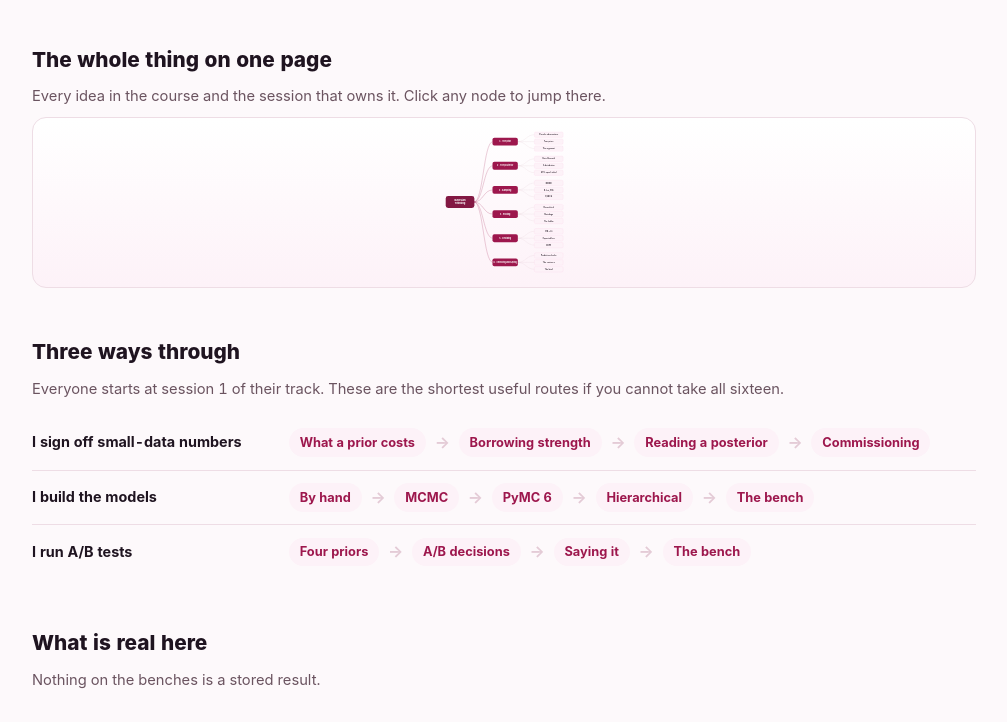
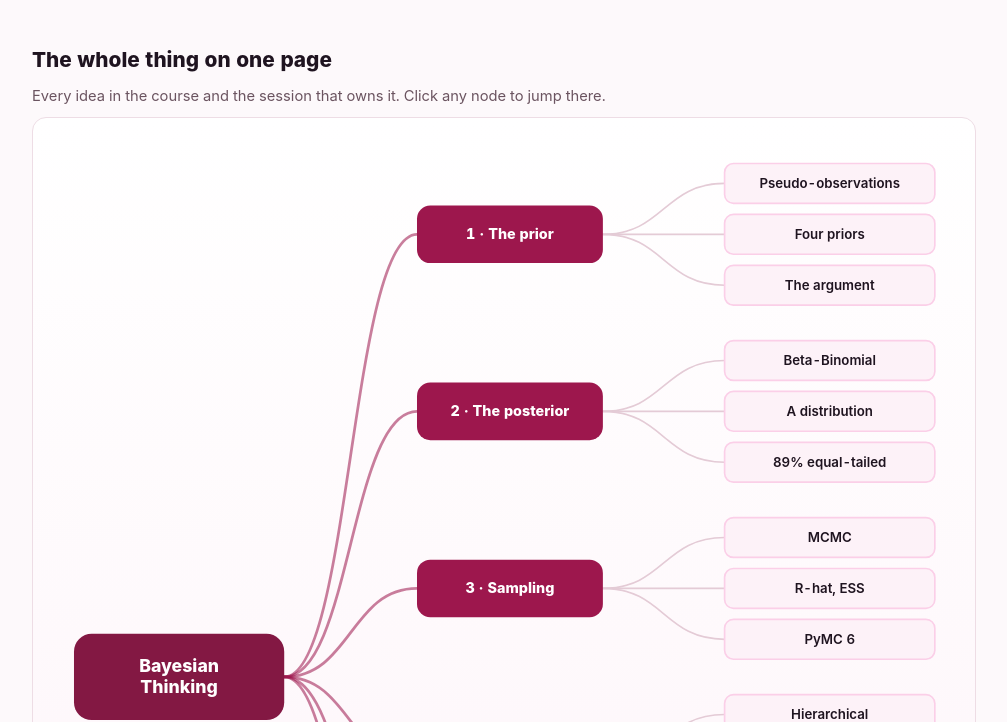
Before and after one commit to phoebefu6/learn-bayesian-with-phoebe, a plain HTML site: page index.html in a window 1280 px wide. Shown: the part 2610-3332 px from the top of the page, without its empty margins (136-1143 px from the left). Drawn offline with Linux system fonts and the light colour scheme.

Commit message:
Fix the knowledge map: mount into a div, not an svg
mindmap.js builds its own <svg> and appends it to #mindmap, so the mount
point has to be a plain element. Mounting into an <svg> nested one svg
inside another, which has no intrinsic size and collapsed the whole map
to 150px tall: every node rendered, none of it readable.

The other 112 course repos already use <div id="mindmap">.

```diff
--- a/index.html
+++ b/index.html
@@ -218,7 +218,7 @@
   <section class="section mm-section">
     <h2>The whole thing on one page</h2>
     <p class="mm-lede">Every idea in the course and the session that owns it. Click any node to jump there.</p>
-    <div class="mm-wrap"><svg class="mm-svg" id="mindmap"></svg></div>
+    <div class="mm-wrap"><div id="mindmap"></div></div>
   </section>
 
   <section class="section">
```
